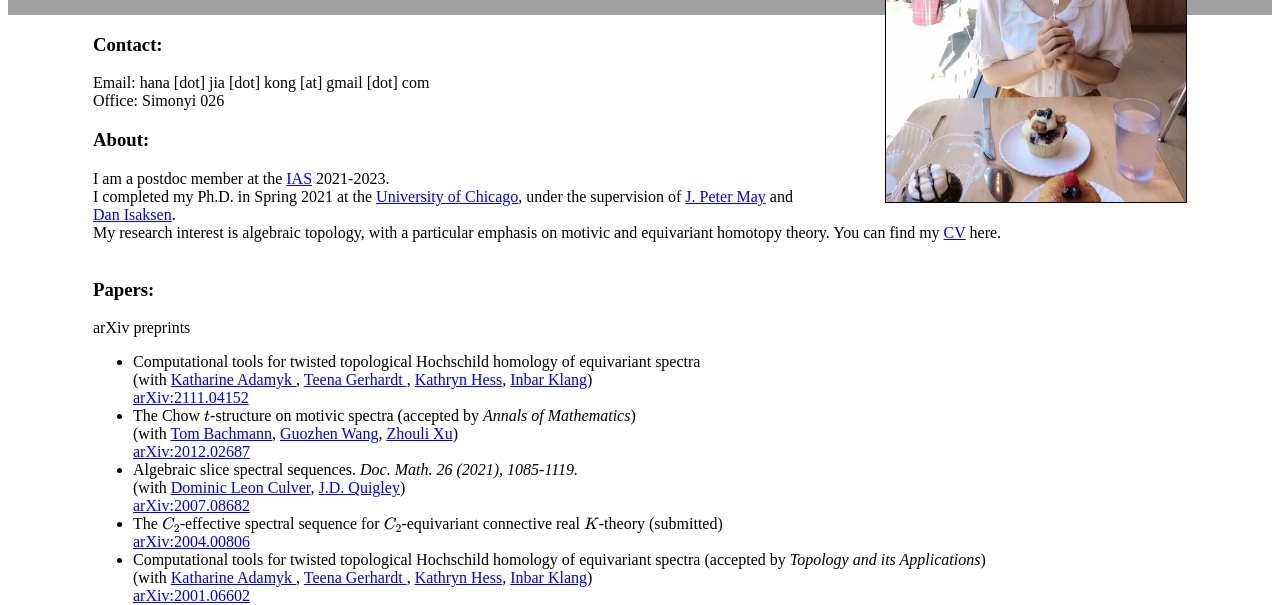
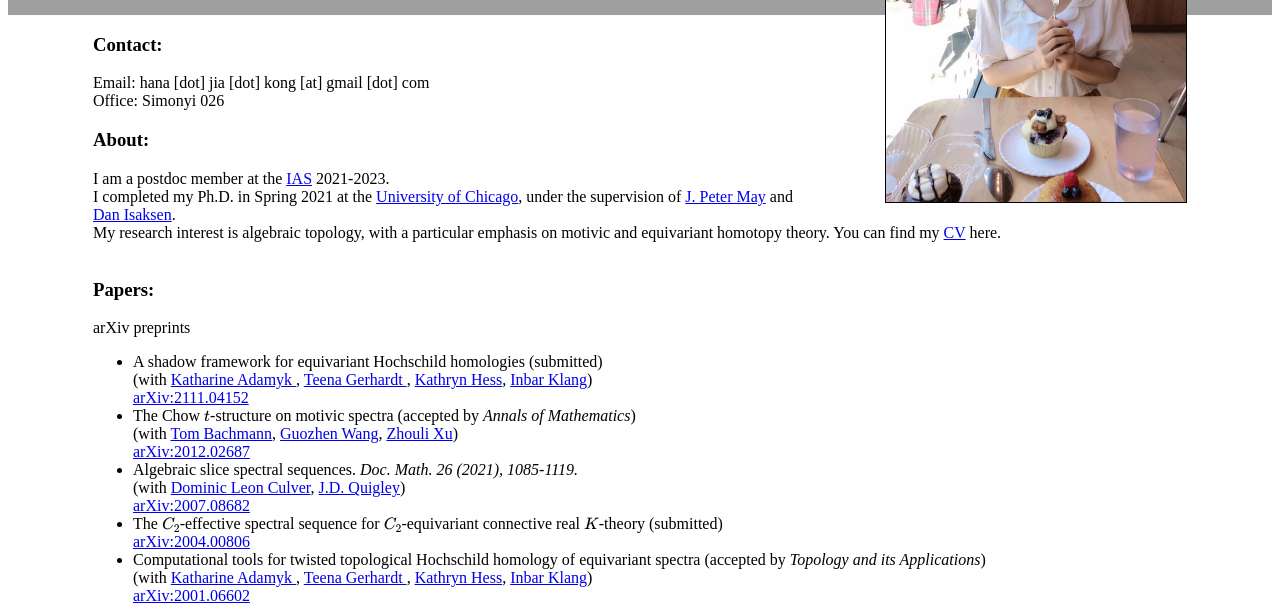
Before and after one commit to HanaJiaKong/HanaJiaKong.github.io, a plain HTML site: page index.html in a window 1280 px wide. Shown: the part 203-808 px from the top of the page. Drawn offline with nearby package versions, Linux system fonts and the light colour scheme; some packages are replaced by stand-ins of ours.

Commit message:
Update index.html

```diff
--- a/index.html
+++ b/index.html
@@ -83,7 +83,7 @@ You can find my <a href="HanaCV.pdf" target="blank"> CV</a> here.
 arXiv preprints
 <ul>
 <li>
-Computational tools for twisted topological Hochschild homology of equivariant spectra
+A shadow framework for equivariant Hochschild homologies (submitted)
 <br />(with <a href="https://www.sites.google.com/view/katharine-adamyk" target="blank"> Katharine Adamyk </a>, <a href="https://users.math.msu.edu/users/gerhar18/Home.html" target="blank">Teena Gerhardt </a>, <a href="https://www.epfl.ch/labs/hessbellwald-lab/hessbellwald/" target="blank">Kathryn Hess</a>, <a href="http://math.columbia.edu/~klang/" target="blank">Inbar Klang</a>)
 <br /><a href='https://arxiv.org/abs/2111.04152'>arXiv:2111.04152</a></li>
 
```
